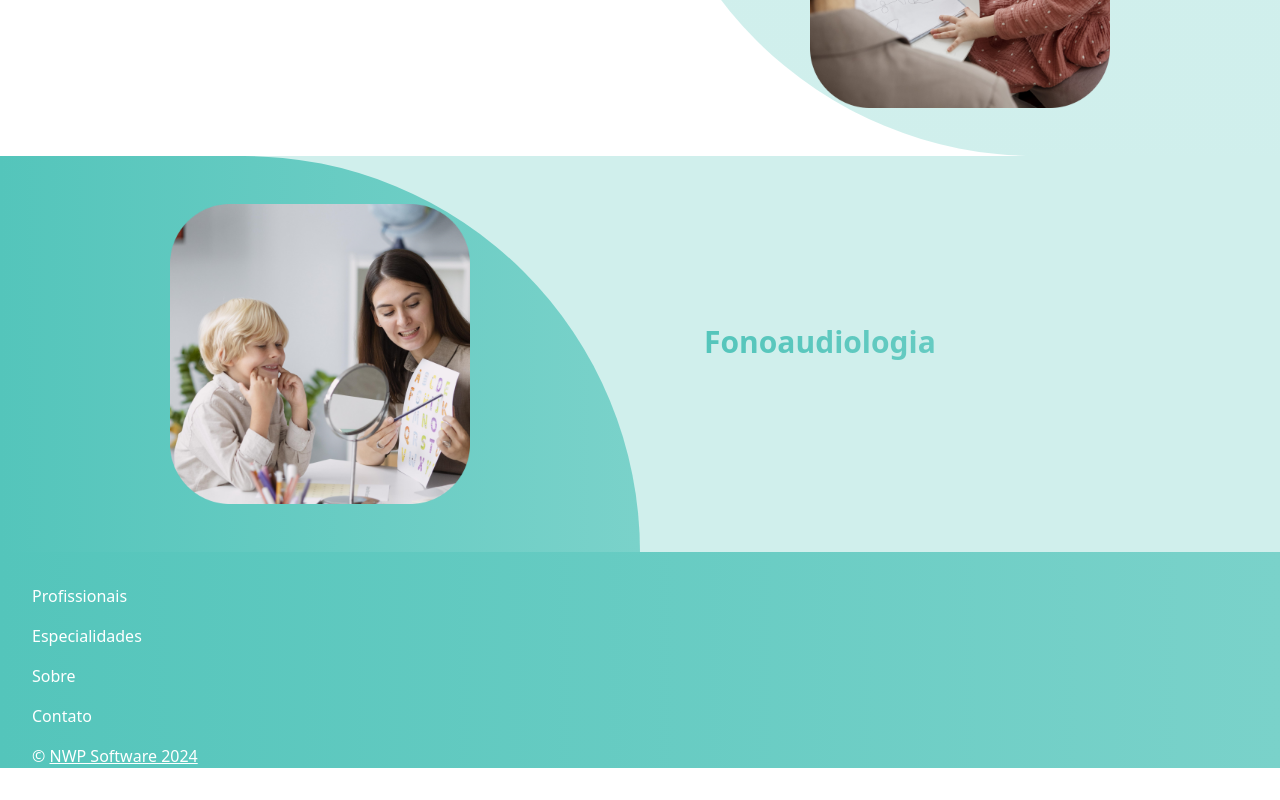
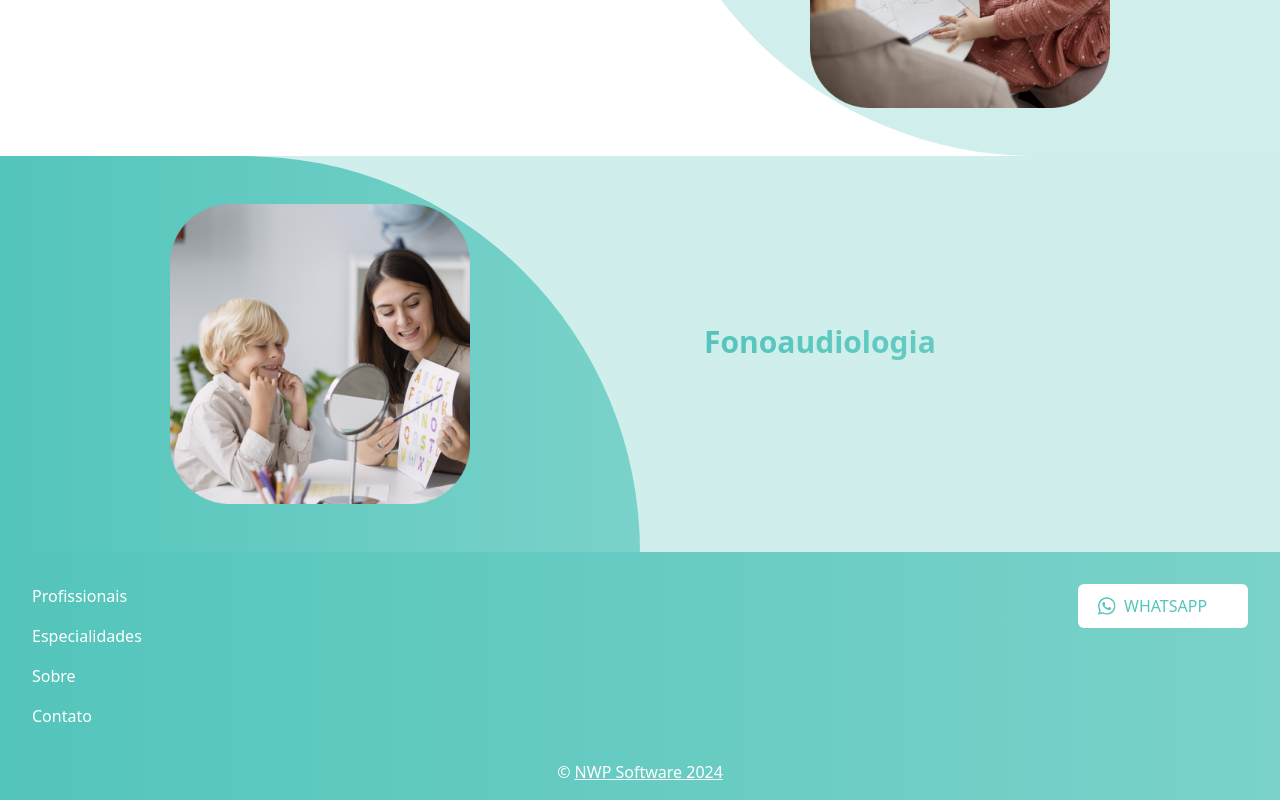
Before and after one commit to NathanPatrzyk/espaconeurodesenvolver, a React (Vite) app: page / in a window 1280 px wide. Shown: the part 3952-4752 px from the top of the page. Before the commit the page ends 4720 px from the top, so only its background shows below. Built offline with nearby package versions, Linux system fonts and the light colour scheme.

Commit message:
version-3.0.2

```diff
--- /dev/null
+++ b/src/components/ButtonAlternative.jsx
@@ -0,0 +1,9 @@
+const ButtonAlternative = (props) => {
+    return (
+      <button className="flex align-center justify-left gap-2 text-dark-cyan-neuro sm:w-auto w-full min-w-[170px] max-w-[300px] font-sm font-medium bg-light-neuro py-[10px] px-[20px] rounded-md hover:opacity-80">
+        {props.children}
+      </button>
+    );
+  };
+
+  export default ButtonAlternative;
--- a/src/components/Footer.jsx
+++ b/src/components/Footer.jsx
@@ -1,24 +1,35 @@
 import React from "react";
-import LinkSocialMedia from "./LinkSocialMedia";
-import IconWhatsapp from "../assets/whatsapp.svg";
+import LinkSocialMediaAlternative from "./LinkSocialMediaAlternative";
+import IconWhatsappAlternative from "../assets/whatsappAlternative.svg";
 
 const Footer = () => {
   let links = [
-    { name: "Profissionais", link: "#"},
+    { name: "Profissionais", link: "#" },
     { name: "Especialidades", link: "#especialidades" },
     { name: "Sobre", link: "#sobre" },
     { name: "Contato", link: "#contato" },
   ];
   return (
-    <div>
-      <footer className="flex bg-gradient-to-r from-dark-cyan-neuro to-cyan-neuro">
-        <div className="flex flex-col gap-4 px-8 pt-8">
+    <footer className="bg-gradient-to-r from-dark-cyan-neuro to-cyan-neuro">
+      <div className="flex">
+        <div className="flex flex-1 flex-col gap-4 px-8 pt-8 pb-8">
           {links.map((link) => (
             <a className="text-light-neuro font-medium" href={link.link}>
               {link.name}
             </a>
           ))}
-          <p className="text-light-neuro">
+        </div>
+        <div className="flex flex-1 flex-col gap-4 px-8 pt-8 pb-8">
+          <div className="flex self-end">
+            <LinkSocialMediaAlternative
+              icon={IconWhatsappAlternative}
+              link="https://api.whatsapp.com/send?phone=554299732535"
+              name="WHATSAPP"
+            />
+          </div>
+        </div>
+      </div>
+      <p className="text-light-neuro text-center pb-4">
         ©{" "}
         <a
           className="underline"
@@ -28,9 +39,7 @@ const Footer = () => {
           NWP Software 2024
         </a>
       </p>
-        </div>
     </footer>
-    </div>
   );
 };
 
--- /dev/null
+++ b/src/components/LinkSocialMediaAlternative.jsx
@@ -0,0 +1,18 @@
+import ButtonAlternative from "./ButtonAlternative";
+
+const LinkSocialMediaAlternative = (props) => {
+  return (
+    <div>
+      <a href={props.link}>
+        <ButtonAlternative>
+          <div>
+            <img className="mt-0.5" src={props.icon}></img>
+          </div>
+          <div>{props.name}</div>
+        </ButtonAlternative>
+      </a>
+    </div>
+  );
+};
+
+export default LinkSocialMediaAlternative;
```
Also changed, not shown: src/assets/whatsappAlternative.svg (added). Lines whose indentation alone changed are shown as unchanged.
